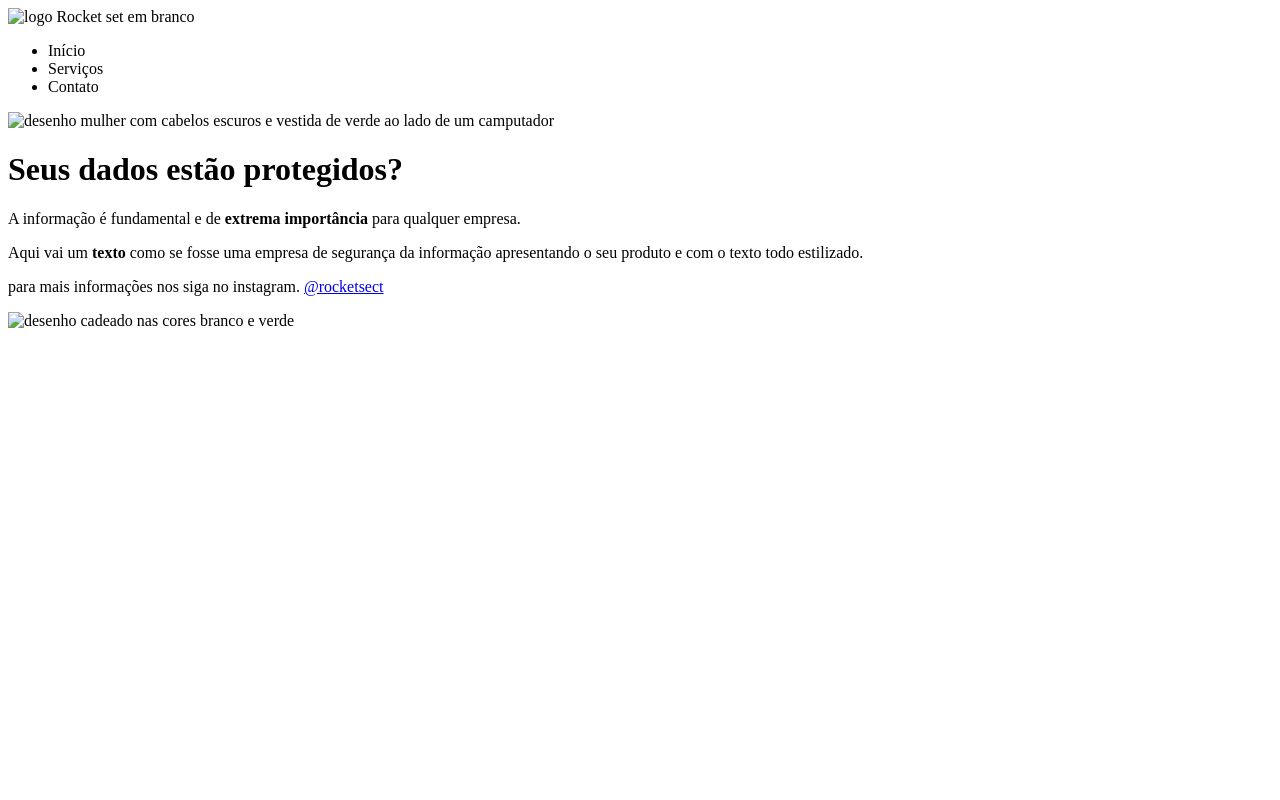
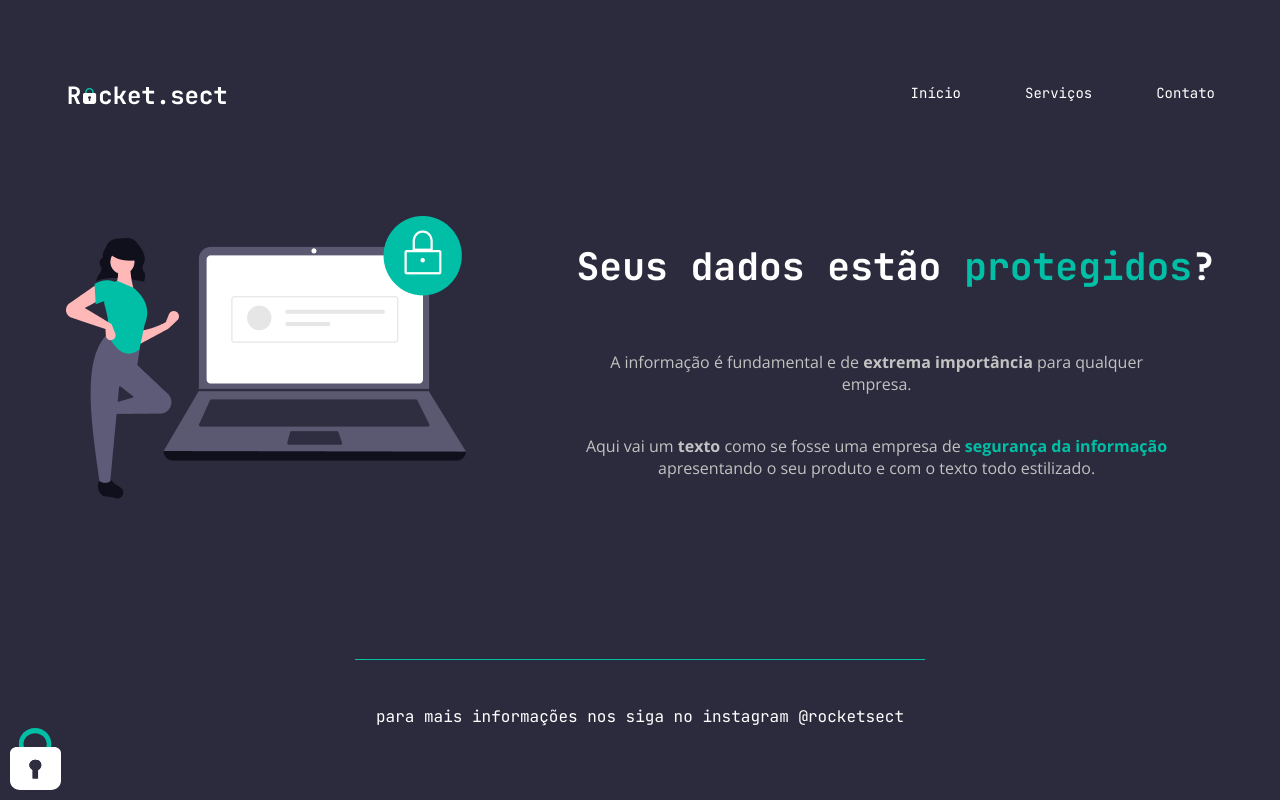
Before and after one commit to LarissahSut/Explorer, a plain HTML site: page STAGE 2/PROJETO 02.2 - ROCKET.SET/index.html in a window 1280 px wide. Drawn offline with nearby package versions, Linux system fonts and the light colour scheme.

Commit message:
Desafio 2

```diff
--- a/STAGE 2/PROJETO 02.2 - ROCKET.SET/index.html
+++ b/STAGE 2/PROJETO 02.2 - ROCKET.SET/index.html
@@ -1,10 +1,14 @@
 <!DOCTYPE html>
 <html lang="pt-br">
   <head>
+    <link rel="preconnect" href="https://fonts.googleapis.com">
+    <link rel="preconnect" href="https://fonts.gstatic.com" crossorigin>
+
     <meta charset="UTF-8">
     <meta name="viewport" content="width=device-width, initial-scale=1.0">
 
     <title>Rocket.sect</title>
+    <link href="https://fonts.googleapis.com/css2?family=JetBrains+Mono:wght@400;700&family=Open+Sans:wght@400;700&display=swap" rel="stylesheet">
     <link rel="stylesheet" href="style.css">
 
   </head>
@@ -12,7 +16,7 @@
   <body>
     <div id="page">
       <nav>
-        <img src="" alt="logo Rocket set em branco"> <!-- colocar img-->
+        <img src="images/logo.svg" alt="logo Rocket set em branco">
         <ul>
           <li>Início</li>
           <li>Serviços</li>
@@ -21,21 +25,26 @@
       </nav>
 
       <main>
-        <img src="" alt="desenho mulher com cabelos escuros e vestida de verde ao lado de um camputador"> <!-- colocar img-->
+
+        <img src="images/img1.png" alt="desenho mulher com cabelos escuros e vestida de verde ao lado de um camputador">
+        <div>
+
           <h1>Seus dados estão <span>protegidos</span>?</h1>
           <p>A informação é fundamental e de <strong>extrema importância</strong> para qualquer empresa.</p>
           <p>
             Aqui vai um <strong>texto</strong> como se fosse uma empresa de <span>segurança da informação</span>
             apresentando o seu produto e com o texto todo estilizado.
           </p>
+        </div>
+
       </main>
 
       <footer>
         <!-- tentar fazer linha com a borda -->
-        <p>para mais informações nos siga no instagram. <a href="#" target="_blank">@rocketsect</a></p>
+        <p>para mais informações nos siga no instagram <a href="#" target="_blank">@rocketsect</a></p>
       </footer>
 
-      <img id="lock" src="" alt="desenho cadeado nas cores branco e verde"> <!-- colocar img-->
+      <img id="lock" src="images/padlock.svg" alt="desenho cadeado nas cores branco e verde">
 
     </div>
   </body>
--- a/STAGE 2/PROJETO 02.2 - ROCKET.SET/style.css
+++ b/STAGE 2/PROJETO 02.2 - ROCKET.SET/style.css
@@ -0,0 +1,82 @@
+body {
+  background-color: #2C2B3D ;
+  color: #fff;
+  font-family: 'JetBrains Mono', monospace;
+  text-align: center;
+
+  margin: 0;
+}
+
+#page {
+  width: 1150px;
+  margin: 0 auto;
+  padding-top: 70px;
+}
+
+nav {
+  display: flex;
+  justify-content: space-between;
+  align-items: center;
+
+  margin-bottom: 100px;
+}
+
+nav ul{
+  font-size: 14px;
+  font-weight: 500;
+  display: flex;
+  list-style: none;
+
+  gap: 64px;
+}
+
+main{
+  display: flex;
+  justify-content: space-between;
+}
+
+
+main h1{
+  font-size: 38px;
+  margin-bottom: 60px;
+}
+
+main h1 span{
+  color: #00BFA6;
+}
+
+main p {
+  font-family: 'Open Sans', sans-serif;
+  font-size: 16px;
+  color: #C2C2C2;
+  width: 600px;
+}
+
+main p + p{
+  margin-top: 40px;
+}
+
+main p span{
+  color: #00BFA6;
+  font-weight: 700;
+}
+
+footer{
+  padding-top:30px ;
+  border-top: #00BFA6 solid 1px;
+  width: 570px;
+  font-weight: 500;
+  position: static;
+  margin: 160px auto 25px;
+}
+
+footer a{
+  color: #fff;
+  text-decoration: none;
+}
+
+#lock{
+  position: fixed;
+  left: 10px;
+  bottom: 10px;
+}
```
Also changed, not shown: STAGE 2/PROJETO 02.2 - ROCKET.SET/images/img1.png (added), STAGE 2/PROJETO 02.2 - ROCKET.SET/images/logo.svg (added), STAGE 2/PROJETO 02.2 - ROCKET.SET/images/padlock.svg (added). Lines whose indentation alone changed are shown as unchanged.
